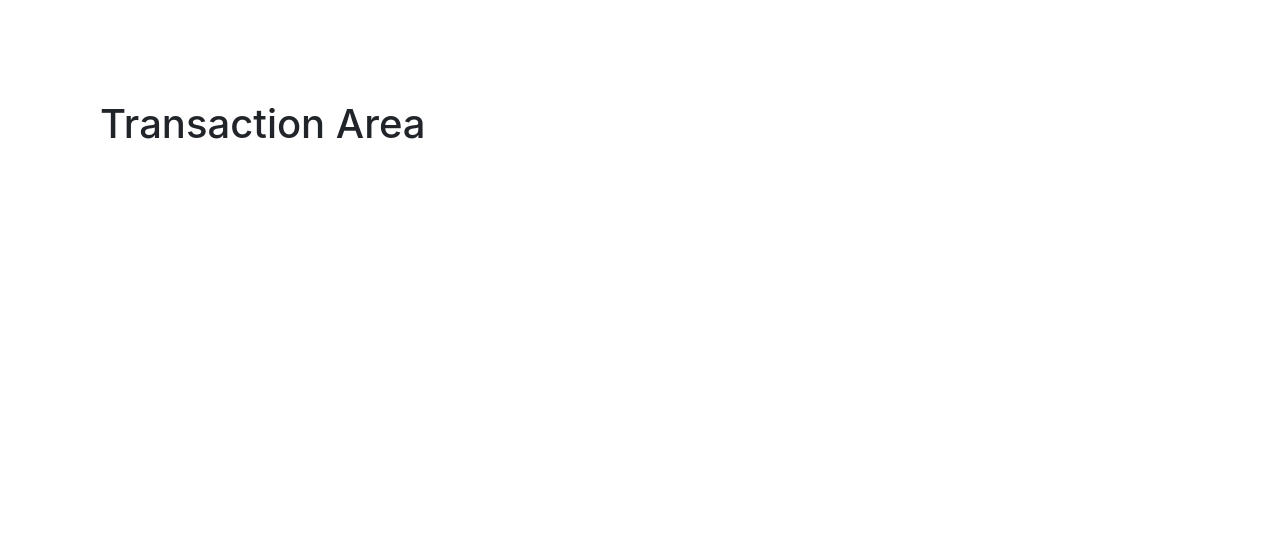
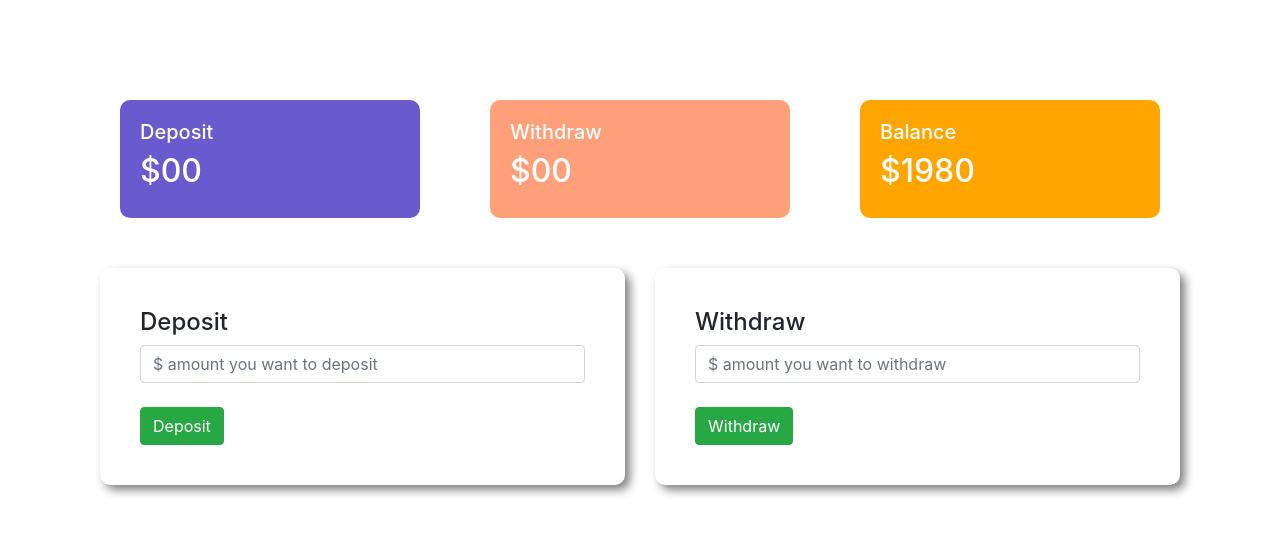
Before and after one commit to devrudro/deulia-bank, a plain HTML site: page index.html in a window 1280 px wide. Both pictures are taken after a click on the button "Login". Drawn offline with nearby package versions, Linux system fonts and the light colour scheme.

Commit message:
transaction page updated

```diff
--- a/index.html
+++ b/index.html
@@ -23,7 +23,46 @@
         </div>
     </div>
     <div id="tranArea">
-        <h1>Transaction Area</h1>
+        <div class="row">
+            <div class="col-md-4">
+                <div class="deposit status">
+                    <h5>Deposit</h5>
+                    <h2>$00</h2>
+                </div>
+            </div>
+            <div class="col-md-4">
+                <div class="withdraw status">
+                    <h5>Withdraw</h5>
+                    <h2>$00</h2>
+                </div>
+            </div>
+            <div class="col-md-4">
+                <div class="balance status">
+                    <h5>Balance</h5>
+                    <h2>$1980</h2>
+                </div>
+            </div>
+        </div>
+
+        <div class="row">
+            <div class="col-md-6">
+                <div class="submit-area">
+                    <h4>Deposit</h4>
+                    <input type="text" class="form-control" placeholder="$ amount you want to deposit">
+                    <br>
+                    <button class="btn btn-success">Deposit</button>
+                </div>
+            </div>
+            <div class="col-md-6">
+                <div class="submit-area">
+                    <h4>Withdraw</h4>
+                    <input type="text" class="form-control" placeholder="$ amount you want to withdraw">
+                    <br>
+                    <button class="btn btn-success">Withdraw</button>
+                </div>
+            </div>
+        </div>
+
     </div>
     <script>
         const loginBtn = document.getElementById("login");
--- a/style.css
+++ b/style.css
@@ -12,3 +12,18 @@ body{
 #tranArea{
     display: none;
 }
+.status{
+    margin: 0px 20px;
+    color: white;
+    padding: 20px;
+    border-radius: 10px;
+}
+.deposit {
+    background-color: slateblue;
+}
+.withdraw{
+    background-color: lightsalmon;
+}
+.balance{
+    background-color: orange;
+}
```
